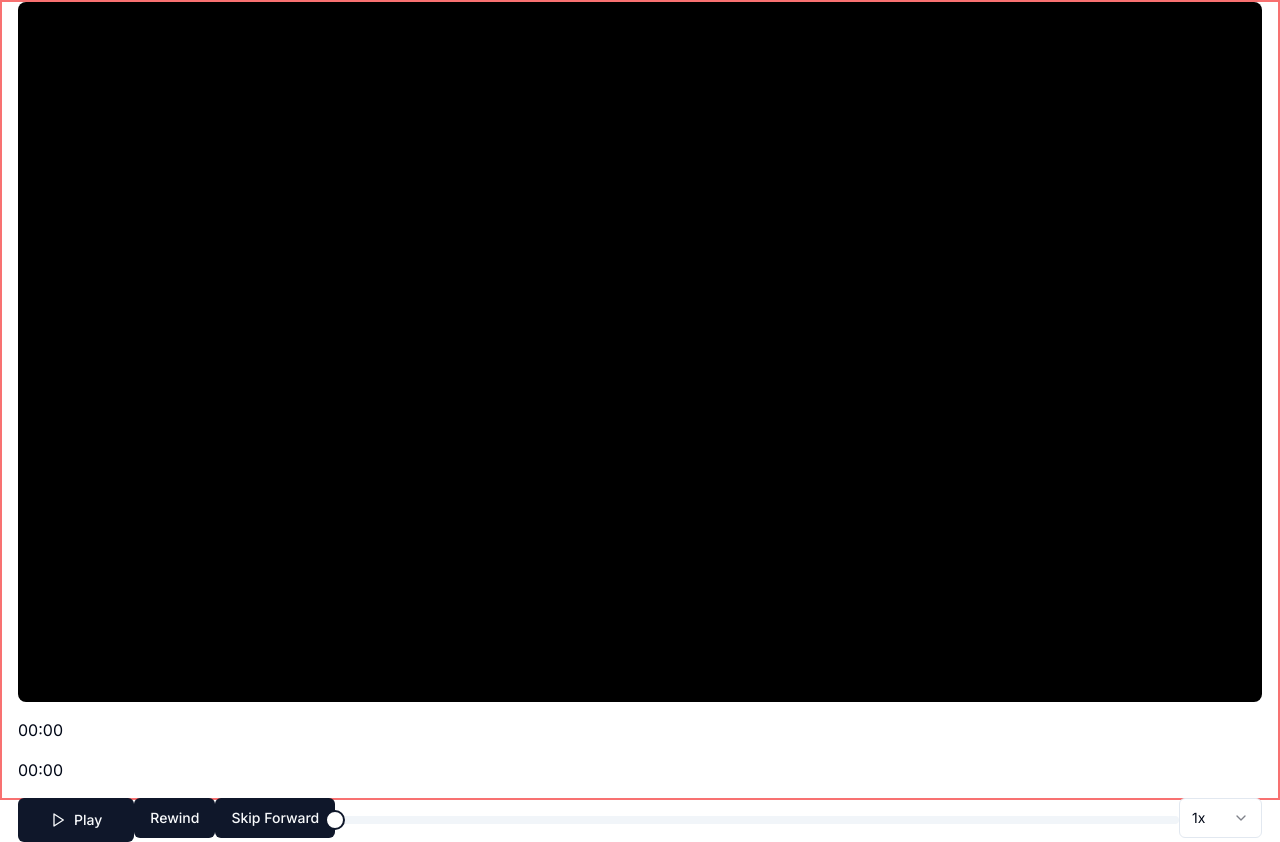
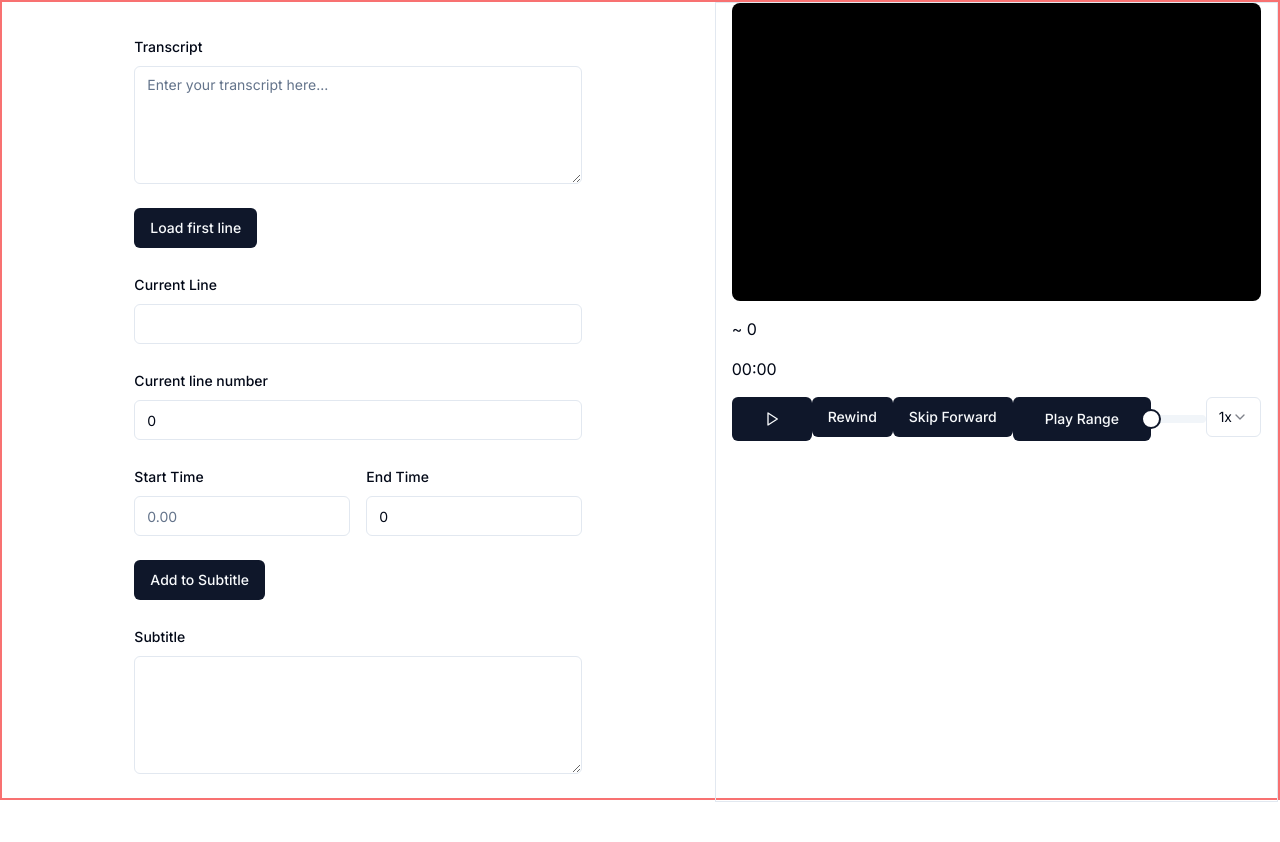
Before and after one commit to developedbyluan/ministoryhabit, a Next.js app: page /subcraft in a window 1280 px wide. After the commit the page ends 802 px from the top, so only its background shows below. Built offline with nearby package versions, Linux system fonts and the light colour scheme.

Commit message:
Create rough draft for SubtitleEditor component

```diff
--- a/package.json
+++ b/package.json
@@ -13,6 +13,7 @@
     "cf-typegen": "wrangler types --env-interface CloudflareEnv env.d.ts"
   },
   "dependencies": {
+    "@radix-ui/react-label": "^2.1.1",
     "@radix-ui/react-select": "^2.1.4",
     "@radix-ui/react-slider": "^1.2.2",
     "@radix-ui/react-slot": "^1.1.1",
--- /dev/null
+++ b/src/app/(root)/subcraft/SubtitleEditor.tsx
@@ -0,0 +1,158 @@
+"use client";
+
+import { useState, useEffect } from "react";
+import { Button } from "@/components/ui/button";
+import { Textarea } from "@/components/ui/textarea";
+import { Input } from "@/components/ui/input";
+import { Label } from "@/components/ui/label";
+
+type SubtitleEditorProps = {
+    currentTime: number;
+    isPlaying: boolean;
+}
+
+export default function SubtitleEditor({currentTime, isPlaying}: SubtitleEditorProps) {
+  const [transcript, setTranscript] = useState("");
+  const [currentLine, setCurrentLine] = useState("");
+  const [lineNumber, setLineNumber] = useState(0);
+  const [startTime, setStartTime] = useState("");
+  const [endTime, setEndTime] = useState("");
+  const [subtitle, setSubtitle] = useState("");
+  const [lines, setLines] = useState<string[]>([]);
+
+  useEffect(() => {
+    if (lineNumber > 0 && lineNumber <= lines.length) {
+      setCurrentLine(lines[lineNumber - 1])
+    }
+  }, [lineNumber, lines])
+
+  useEffect(() => {
+    setEndTime(`${currentTime}`)
+  }, [currentTime])
+
+  useEffect(() => {
+    const handleKeyPress = (event: KeyboardEvent) => {
+        if (event.key === "q") {
+            addToSubtitle()
+        }
+    }
+
+    window.addEventListener('keydown', handleKeyPress)
+
+    return () => {
+        window.removeEventListener('keydown', handleKeyPress)
+    }
+  }, [])
+
+  const loadFirstLine = () => {
+    const newLines = transcript.split('\n').filter(line => line.trim() !== '')
+    setLines(newLines)
+    if (newLines.length > 0) {
+      setCurrentLine(newLines[0])
+      setLineNumber(1)
+      setStartTime(`${currentTime}`)
+      setEndTime(`${currentTime}`)
+    }
+  }
+
+  const addToSubtitle = () => {
+    if (currentLine && startTime && endTime) {
+      const newSubtitle = `${lineNumber}\n${startTime} ---> ${endTime}\n${currentLine}\n\n`
+      setSubtitle(prevSubtitle => prevSubtitle + newSubtitle)
+
+      // Load next line
+      if (lineNumber < lines.length) {
+        setLineNumber(prevLineNumber => prevLineNumber + 1)
+      } else {
+        setCurrentLine('')
+        setLineNumber(0)
+      }
+
+      // Reset time inputs
+    //   setStartTime('')
+    //   setEndTime('')
+    setStartTime(endTime)
+    setEndTime(`${currentTime}`)
+    }
+  }
+
+  const handleLineNumberChange = (e: React.ChangeEvent<HTMLInputElement>) => {
+    const newLineNumber = parseInt(e.target.value, 10)
+    if (!isNaN(newLineNumber) && newLineNumber >= 0) {
+      setLineNumber(newLineNumber)
+    }
+  }
+
+  return (
+    <div className="max-w-md mx-auto mt-8 space-y-6">
+      <div className="space-y-2">
+        <Label htmlFor="transcript">Transcript</Label>
+        <Textarea
+          id="transcript"
+          placeholder="Enter your transcript here..."
+          value={transcript}
+          onChange={(e) => setTranscript(e.target.value)}
+          rows={5}
+        />
+      </div>
+
+      <Button onClick={loadFirstLine}>Load first line</Button>
+
+      <div className="space-y-2">
+        <Label htmlFor="currentLine">Current Line</Label>
+        <Input
+          id="currentLine"
+          value={currentLine}
+          onChange={(e) => setCurrentLine(e.target.value)}
+        />
+      </div>
+
+      <div className="space-y-2">
+        <Label htmlFor="lineNumber">Current line number</Label>
+        <Input
+          id="lineNumber"
+          type="number"
+          value={lineNumber}
+          onChange={handleLineNumberChange}
+          min={0}
+        />
+      </div>
+
+      <div className="flex space-x-4">
+        <div className="flex-1 space-y-2">
+          <Label htmlFor="startTime">Start Time</Label>
+          <Input
+            id="startTime"
+            type="number"
+            step="0.01"
+            value={startTime}
+            onChange={(e) => setStartTime(e.target.value)}
+            placeholder="0.00"
+          />
+        </div>
+        <div className="flex-1 space-y-2">
+          <Label htmlFor="endTime">End Time</Label>
+          <Input
+            id="endTime"
+            type="number"
+            step="0.01"
+            value={endTime}
+            onChange={(e) => setEndTime(e.target.value)}
+            placeholder="0.00"
+          />
+        </div>
+      </div>
+
+      <Button onClick={addToSubtitle}>Add to Subtitle</Button>
+
+      <div className="space-y-2">
+        <Label htmlFor="subtitle">Subtitle</Label>
+        <Textarea
+          id="subtitle"
+          value={subtitle}
+          onChange={(e) => setSubtitle(e.target.value)}
+          rows={5}
+        />
+      </div>
+    </div>);
+}
--- a/src/app/(root)/subcraft/page.tsx
+++ b/src/app/(root)/subcraft/page.tsx
@@ -11,6 +11,7 @@ import {
   SelectTrigger,
   SelectValue,
 } from "@/components/ui/select";
+import SubtitleEditor from "./SubtitleEditor";
 
 declare global {
   interface Window {
@@ -22,7 +23,9 @@ declare global {
 function formatTime(seconds: number): string {
   const minutes = Math.floor(seconds / 60);
   const remainingSeconds = Math.floor(seconds % 60);
-  return `${minutes.toString().padStart(2, "0")}:${remainingSeconds.toString().padStart(2, "0")}`;
+  return `${minutes.toString().padStart(2, "0")}:${remainingSeconds
+    .toString()
+    .padStart(2, "0")}`;
 }
 
 export default function CustomYouTubePlayer() {
@@ -49,10 +52,11 @@ export default function CustomYouTubePlayer() {
           controls: 0,
           disablekb: 1,
           rel: 0,
-          start: 100,
+        //   start: 100,
+        //   end: 110
         },
         events: {
-            // https://developers.google.com/youtube/iframe_api_reference#Adding_event_listener
+          // https://developers.google.com/youtube/iframe_api_reference#Adding_event_listener
           onReady: onPlayerReady,
           onStateChange: onPlayerStateChange,
         },
@@ -139,12 +143,36 @@ export default function CustomYouTubePlayer() {
     [isPlaying]
   );
 
+  const playInRange = (start: number, end: number) => {
+    if (playerRef.current) {
+      playerRef.current.seekTo(start, true)
+      playerRef.current.playVideo()
+
+      const checkTime = () => {
+        const currentTime = playerRef.current.getCurrentTime()
+        if (currentTime >= end) {
+          playerRef.current.pauseVideo()
+          playerRef.current.seekTo(start, true)
+        } else {
+          requestAnimationFrame(checkTime)
+        }
+      }
+      checkTime()
+    }
+  }
+
   return (
-    <div className="space-y-4 px-4">
+    <div className="sm:flex sm:justify-between">
+    <SubtitleEditor
+      currentTime={currentTime}
+      isPlaying={isPlaying}
+    />
+
+    <div className="space-y-4 px-4 border min-h-screen">
       <div className="relative aspect-video rounded-lg overflow-hidden bg-black">
         <div id="youtube-player" className="absolute inset-0 w-full h-full" />
       </div>
-      <p>{formatTime(currentTime)}</p>
+      <p><span className="hidden">{formatTime(currentTime)}</span> ~ {currentTime}</p>
       <p>{formatTime(duration)}</p>
       <div className="flex justify-center">
         <Button
@@ -155,18 +183,25 @@ export default function CustomYouTubePlayer() {
           {isPlaying ? (
             <>
               <Pause className="w-5 h-5" />
-              <span>Pause</span>
             </>
           ) : (
             <>
               <Play className="w-5 h-5" />
-              <span>Play</span>
             </>
           )}
         </Button>
 
-          <Button onClick={rewind}> Rewind</Button>
-          <Button onClick={skipForward}>Skip Forward</Button>
+        <Button onClick={rewind}> Rewind</Button>
+        <Button onClick={skipForward}>Skip Forward</Button>
+
+        <Button
+          onClick={() => playInRange(36, 45)}
+          size="lg"
+          className="gap-2"
+          aria-label="Play video from 36 to 45 seconds"
+        >
+          Play Range
+        </Button>
 
         <Slider
           value={[currentTime]}
@@ -202,5 +237,7 @@ export default function CustomYouTubePlayer() {
         onLyricClick={handleLyricClick}
       /> */}
     </div>
+
+    </div>
   );
 }
--- /dev/null
+++ b/src/components/ui/input.tsx
@@ -0,0 +1,22 @@
+import * as React from "react"
+
+import { cn } from "@/lib/utils"
+
+const Input = React.forwardRef<HTMLInputElement, React.ComponentProps<"input">>(
+  ({ className, type, ...props }, ref) => {
+    return (
+      <input
+        type={type}
+        className={cn(
+          "flex h-10 w-full rounded-md border border-input bg-background px-3 py-2 text-base ring-offset-background file:border-0 file:bg-transparent file:text-sm file:font-medium file:text-foreground placeholder:text-muted-foreground focus-visible:outline-none focus-visible:ring-2 focus-visible:ring-ring focus-visible:ring-offset-2 disabled:cursor-not-allowed disabled:opacity-50 md:text-sm",
+          className
+        )}
+        ref={ref}
+        {...props}
+      />
+    )
+  }
+)
+Input.displayName = "Input"
+
+export { Input }
--- /dev/null
+++ b/src/components/ui/label.tsx
@@ -0,0 +1,26 @@
+"use client"
+
+import * as React from "react"
+import * as LabelPrimitive from "@radix-ui/react-label"
+import { cva, type VariantProps } from "class-variance-authority"
+
+import { cn } from "@/lib/utils"
+
+const labelVariants = cva(
+  "text-sm font-medium leading-none peer-disabled:cursor-not-allowed peer-disabled:opacity-70"
+)
+
+const Label = React.forwardRef<
+  React.ElementRef<typeof LabelPrimitive.Root>,
+  React.ComponentPropsWithoutRef<typeof LabelPrimitive.Root> &
+    VariantProps<typeof labelVariants>
+>(({ className, ...props }, ref) => (
+  <LabelPrimitive.Root
+    ref={ref}
+    className={cn(labelVariants(), className)}
+    {...props}
+  />
+))
+Label.displayName = LabelPrimitive.Root.displayName
+
+export { Label }
--- /dev/null
+++ b/src/components/ui/textarea.tsx
@@ -0,0 +1,22 @@
+import * as React from "react"
+
+import { cn } from "@/lib/utils"
+
+const Textarea = React.forwardRef<
+  HTMLTextAreaElement,
+  React.ComponentProps<"textarea">
+>(({ className, ...props }, ref) => {
+  return (
+    <textarea
+      className={cn(
+        "flex min-h-[80px] w-full rounded-md border border-input bg-background px-3 py-2 text-base ring-offset-background placeholder:text-muted-foreground focus-visible:outline-none focus-visible:ring-2 focus-visible:ring-ring focus-visible:ring-offset-2 disabled:cursor-not-allowed disabled:opacity-50 md:text-sm",
+        className
+      )}
+      ref={ref}
+      {...props}
+    />
+  )
+})
+Textarea.displayName = "Textarea"
+
+export { Textarea }
```
Also changed, not shown: 1 other file (tests, documents, lock files or other folders).
